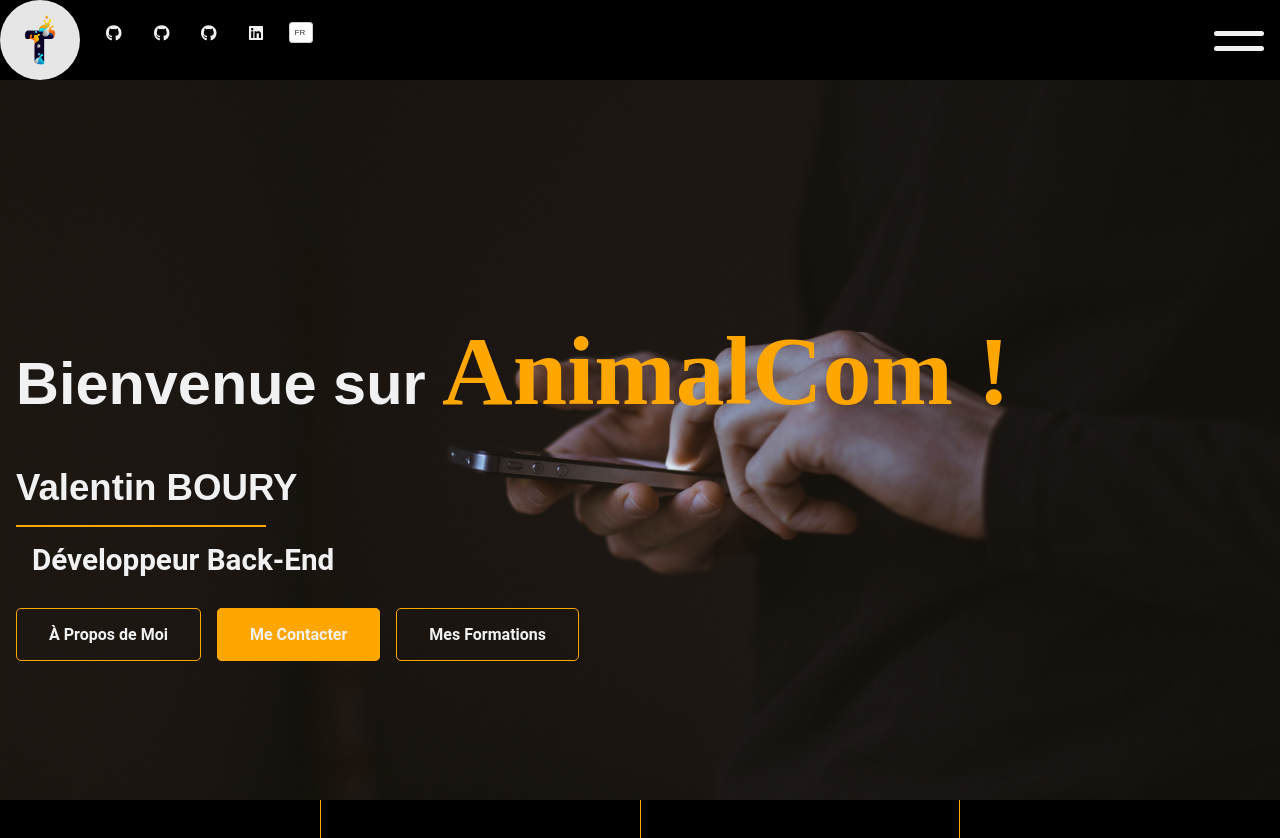
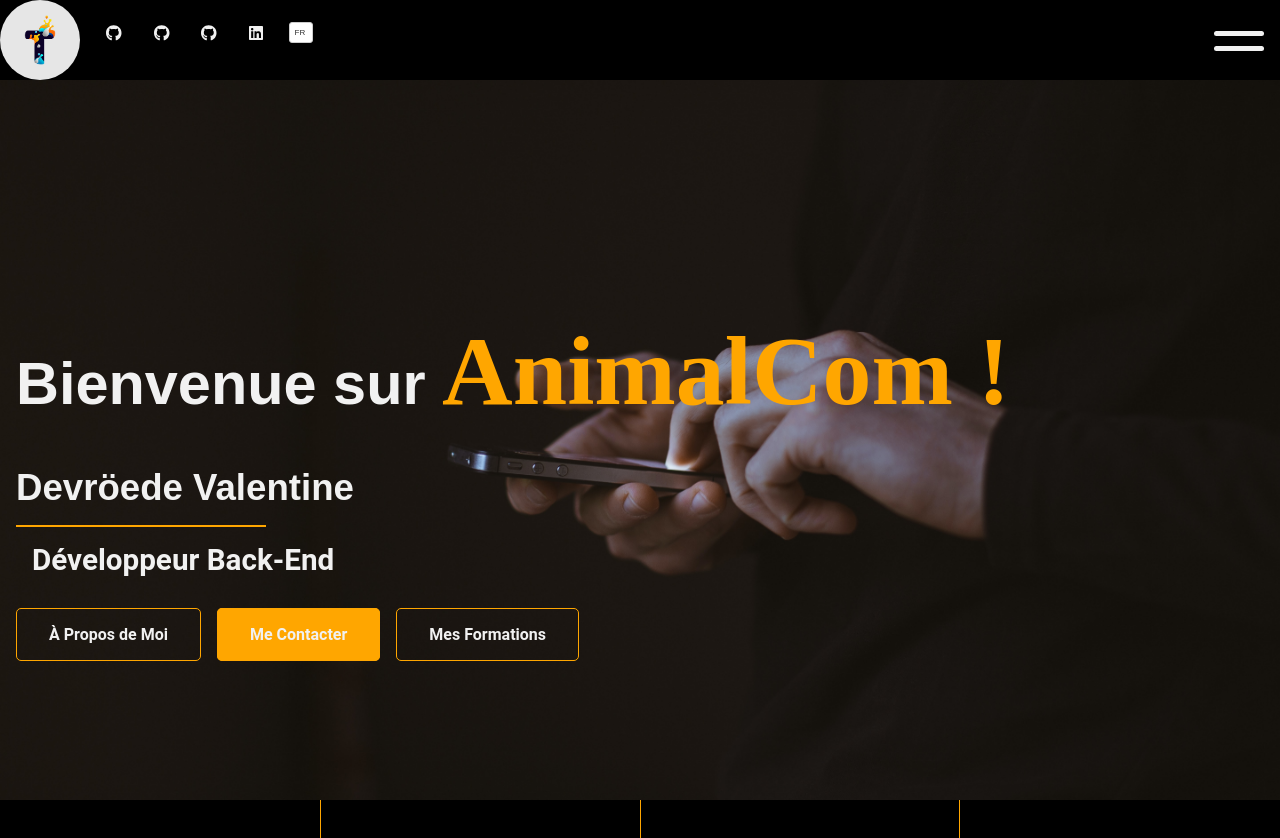
Before and after one commit to Sc0rpi0V/Com-Animal, a React (Create React App) app: page / in a window 1280 px wide. Shown: the top 838 px of the page. Built offline with nearby package versions, Linux system fonts and the light colour scheme.

Commit message:
changement

```diff
--- a/src/components/Header/Header.jsx
+++ b/src/components/Header/Header.jsx
@@ -9,7 +9,7 @@ const Header = () => {
   return (
     <header id="home" className="header-home">
       <h1>{t('headerDev')}<span>{t('headerProject')}</span></h1>
-      <h2>Valentin BOURY</h2>
+      <h2>Devröede Valentine</h2>
       <hr />
       <p>{t('headerDevBack')}</p>
       <div className="home-btns">
```
